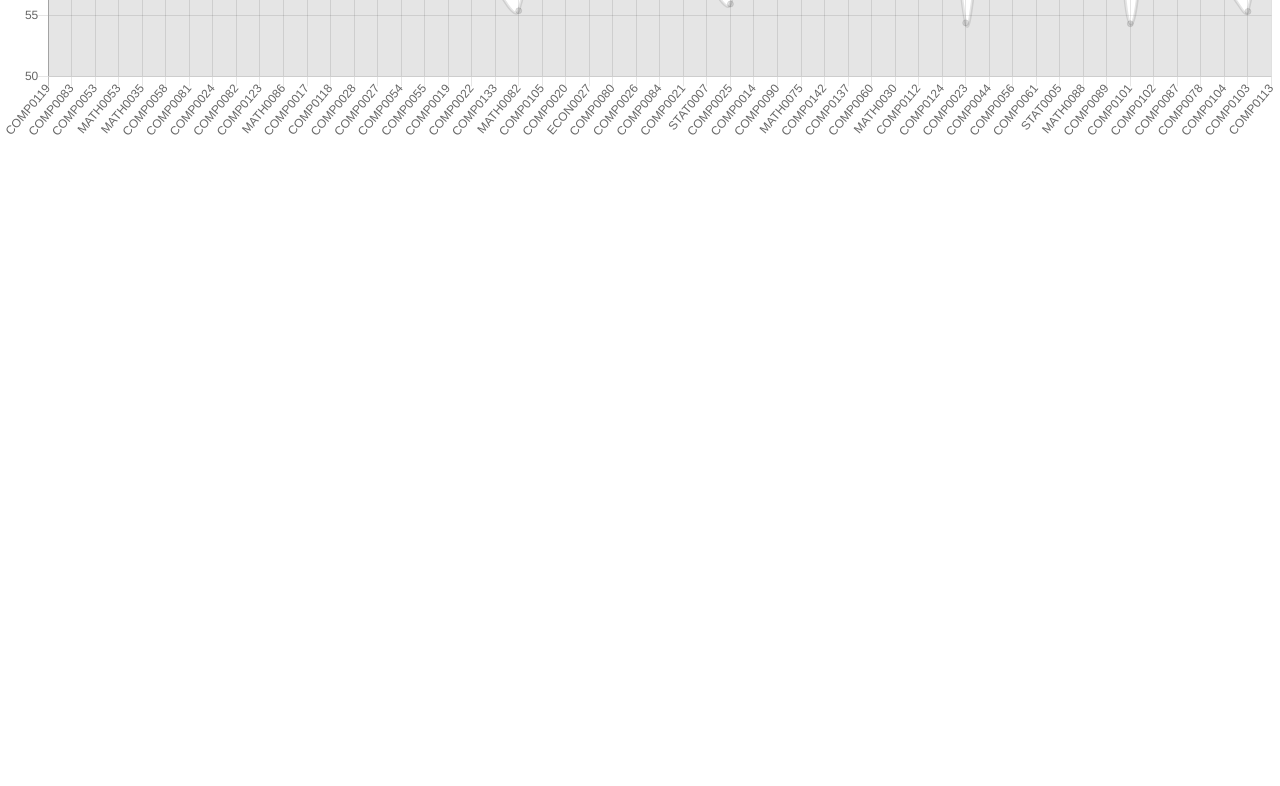
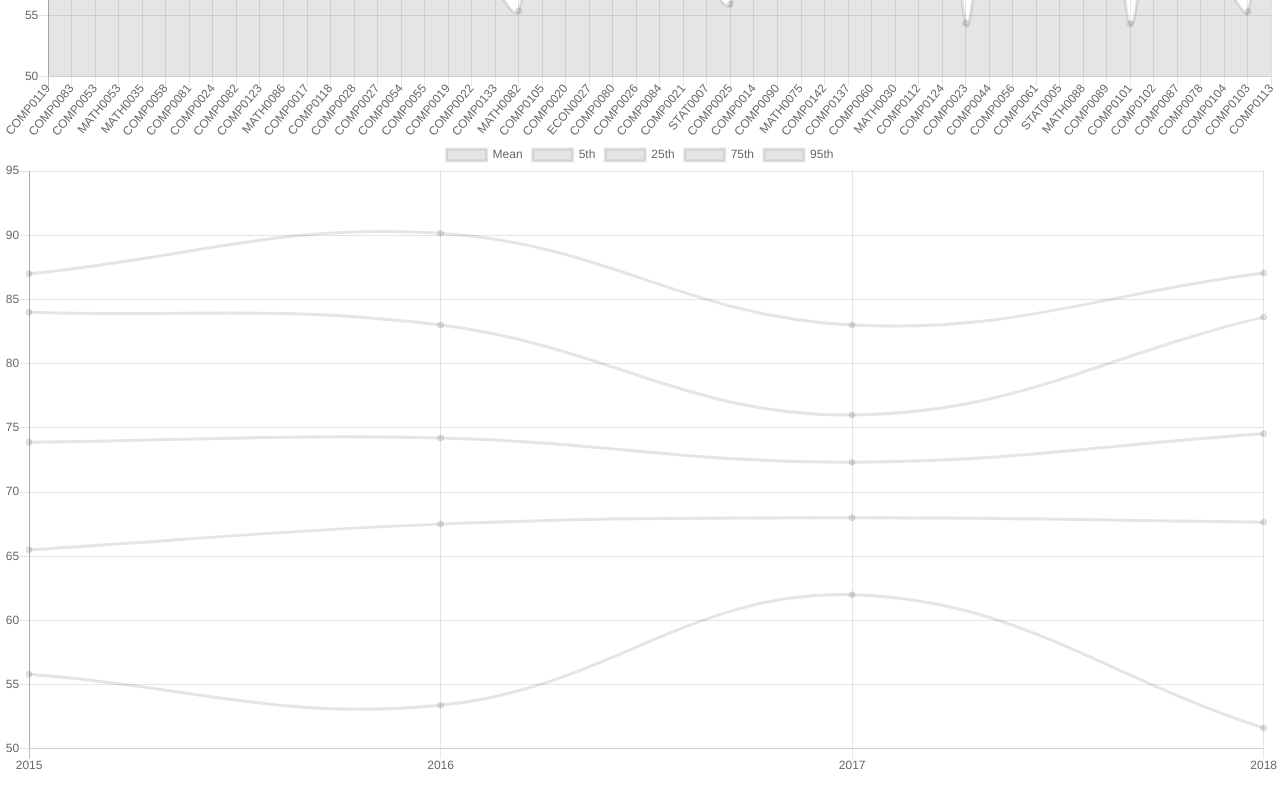
Before and after one commit to Dinesh-Kalamegam/ucl-cs-foi-react, a React (Create React App) app: page / in a window 1280 px wide. Shown: the part 2480-3266 px from the top of the page. Before the commit the page ends 2619 px from the top, so only its background shows below. Built offline with nearby package versions, Linux system fonts and the light colour scheme.

Commit message:
created linecharts given the module code and the array of all the data

```diff
--- a/src/BarChart.js
+++ b/src/BarChart.js
@@ -2,7 +2,7 @@ import React, {} from 'react'
 import {Bar} from 'react-chartjs-2'
 
 function BarChart(props){
-    console.log(props.arr.map(x => x["Module Code"]))
+    // console.log(props.arr.map(x => x["Module Code"]))
     const data = {
             labels: props.arr.map(x => x["Module Code"]),
             datasets: [
--- a/src/Home.js
+++ b/src/Home.js
@@ -1,6 +1,8 @@
 import React, { } from 'react'
 import BarChart from './BarChart'
 import LineChart from './LineChart'
+
+import ModuleChart from './ModuleChart'
 function Home(props) {
     const [data2015,data2016,data2017,data2018] = props.data
 
@@ -13,6 +15,10 @@ function Home(props) {
             <BarChart arr={data2017}> </BarChart>
             <LineChart arr={data2018} > </LineChart>
 
+            {data2018.map(x =><ModuleChart data={props.data} modcode={x['Module Code']}></ModuleChart> )}
+            {/* <ModuleChart data={props.data} modcode="COMP0019"></ModuleChart> */}
+
+
         </div>
     )
 }
--- a/src/LineChart.js
+++ b/src/LineChart.js
@@ -1,8 +1,8 @@
 import React, {} from 'react'
 import {Line} from 'react-chartjs-2'
 
-function BarChart(props){
-    console.log(props.arr.map(x => x["Module Code"]))
+function LineChart(props){
+    // console.log(props.arr.map(x => x["Module Code"]))
     const data = {
             labels: props.arr.map(x => x["Module Code"]),
             datasets: [
@@ -18,4 +18,4 @@ function BarChart(props){
     }
 
 
-export default BarChart
+export default LineChart
--- /dev/null
+++ b/src/ModuleChart.js
@@ -0,0 +1,74 @@
+import React from 'react'
+import {Line} from 'react-chartjs-2'
+
+function ModuleChart(props) {
+    const years = [2015, 2016, 2017, 2018]
+    const means = {}
+    const percentile_5 = {}
+    const percentile_25 = {}
+    const percentile_75 = {}
+    const percentile_95 = {}
+
+    for (const [i,element] of props.data.entries()){
+
+
+        let modulecodes = element.map(x => x["Module Code"])
+
+        if (modulecodes.includes(props.modcode)){
+            console.log(element)
+            means[i] = element[modulecodes.indexOf(props.modcode)]['Mean']
+            percentile_5[i] = element[modulecodes.indexOf(props.modcode)]['5th']
+            percentile_25[i] = element[modulecodes.indexOf(props.modcode)]['25th']
+            percentile_75[i] = element[modulecodes.indexOf(props.modcode)]['75th']
+            percentile_95[i] = element[modulecodes.indexOf(props.modcode)]['95th']
+        }
+        else{
+            means[i] = 0
+            percentile_5[i] = 0
+            percentile_25[i] = 0
+            percentile_75[i] = 0
+            percentile_95[i] = 0
+        }
+    }
+
+    const fill_val = false
+    const chart_data ={
+        labels: years,
+        datasets:[
+            {
+                label: "Mean",
+                data : Object.values(means),
+                fill:fill_val,
+
+            },
+
+            {
+                label: "5th",
+                data : Object.values(percentile_5),
+                fill:fill_val,
+            },
+            {
+                label: "25th",
+                data : Object.values(percentile_25),
+                fill:fill_val,
+            },
+            {
+                label: "75th",
+                data : Object.values(percentile_75),
+                fill:fill_val,
+            },
+            {
+                label: "95th",
+                data : Object.values(percentile_95),
+                fill:fill_val,
+            }
+    ],
+
+    }
+
+    return <Line data={chart_data}> </Line>
+
+}
+
+
+export default ModuleChart
```
